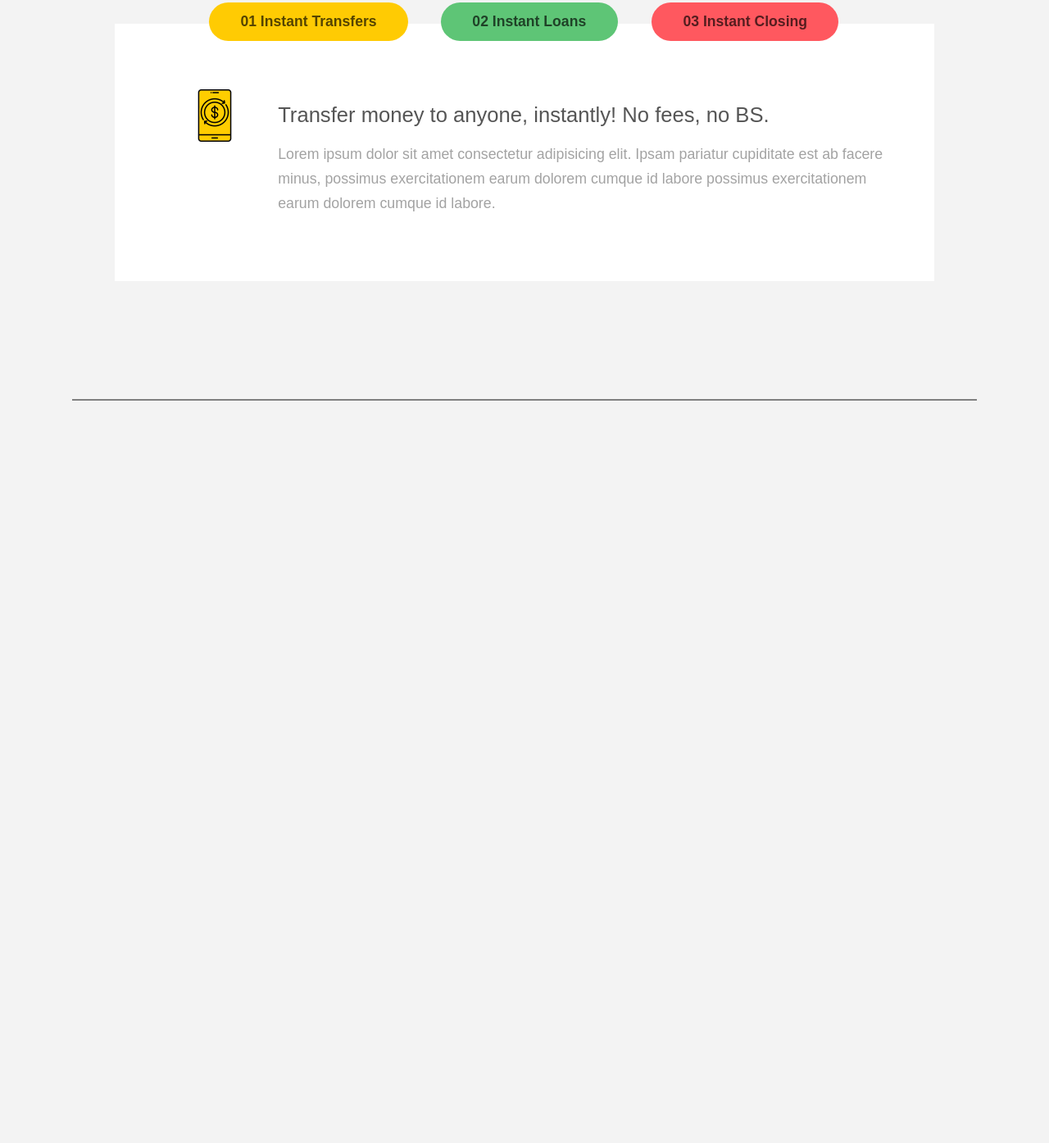
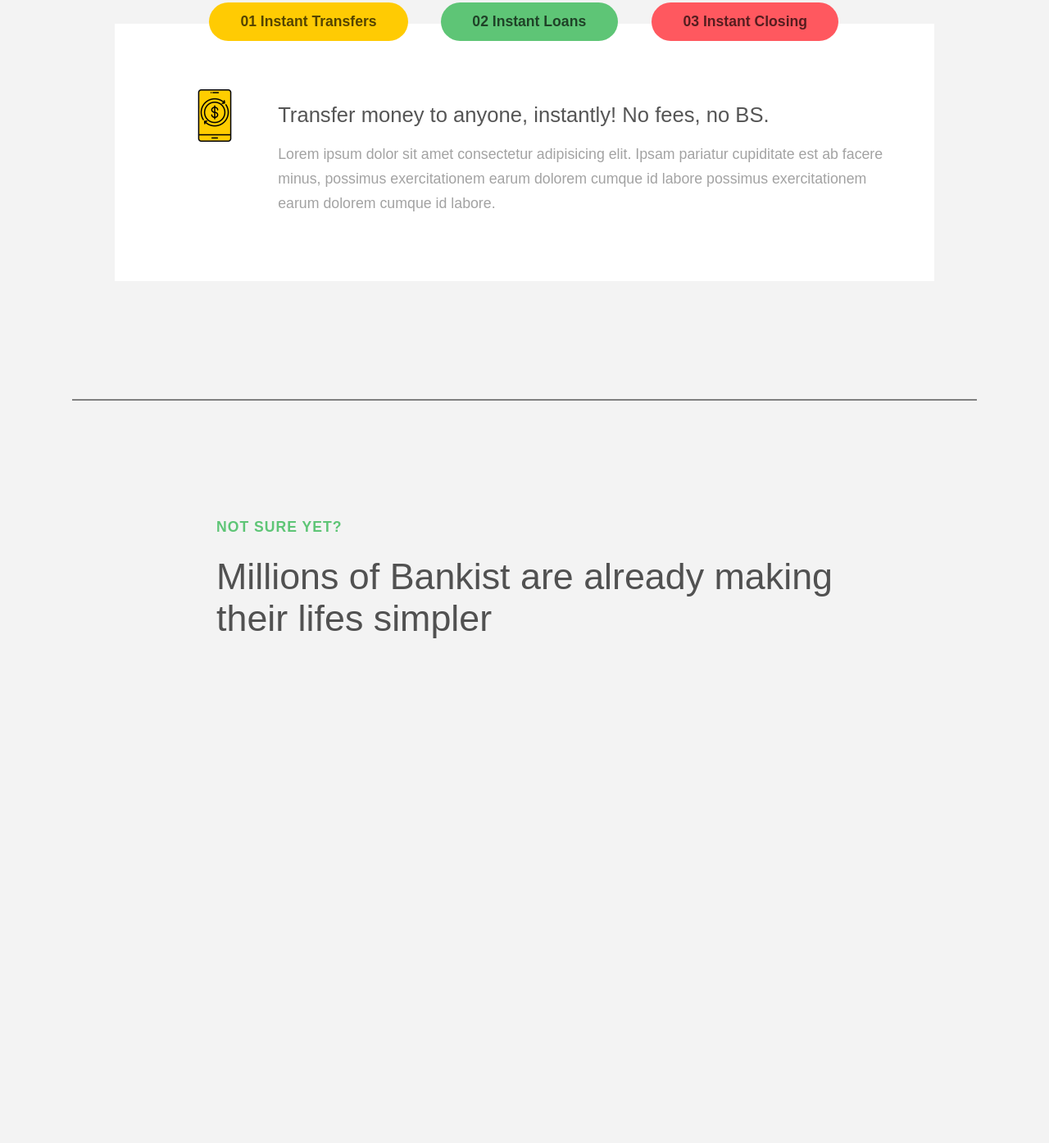
Before and after one commit to EvilxDhron/Project_Phoenix_JS, a plain HTML site: page Projects/05_Bankist_Website/index.html in a window 1280 px wide. Shown: the part 2689-4084 px from the top of the page at 82% size. Before the commit the page ends 3178 px from the top, so only its background shows below. Drawn offline with Linux system fonts and the light colour scheme.

Commit message:
Projects - Bankist_Website Section-4 in-progress

```diff
--- a/Projects/05_Bankist_Website/index.html
+++ b/Projects/05_Bankist_Website/index.html
@@ -101,7 +101,6 @@
 
       <section id="section_2" aria-labelledby="sec2_title">
         <div class="sec2_container">
-
           <div class="sec2_header">
             <h6 id="sec2_title">Features</h6>
             <h2 class="sec2_description">
@@ -110,42 +109,70 @@
             </h2>
           </div>
 
-          <img class="sec2_images digital_img" src="./images/digital-lazy.jpg" alt="Digital Image" />
+          <img
+            class="sec2_images digital_img"
+            src="./images/digital-lazy.jpg"
+            alt="Digital Image"
+          />
           <div class="digital_card sec2_cards">
             <div class="sec2_digitalIcon sec2_cards_icons">
               <img src="./images/pc.png" />
             </div>
-            <h5 class="digital_card_title sec2_cards_title">100% Digital Bank</h5>
-            <p class="digital_card_description sec2_cards_description">Lorem ipsum, dolor sit amet consectetur adipisicing elit. Officia nostrum, sed iusto adipisci est nulla saepe possimus recusandae.</p>
+            <h5 class="digital_card_title sec2_cards_title">
+              100% Digital Bank
+            </h5>
+            <p class="digital_card_description sec2_cards_description">
+              Lorem ipsum, dolor sit amet consectetur adipisicing elit. Officia
+              nostrum, sed iusto adipisci est nulla saepe possimus recusandae.
+            </p>
           </div>
 
-          <img class="sec2_images grow_img" src="./images/grow-lazy.jpg" alt="Grow Image" />
+          <img
+            class="sec2_images grow_img"
+            src="./images/grow-lazy.jpg"
+            alt="Grow Image"
+          />
           <div class="grow_card sec2_cards">
             <div class="sec2_growIcon sec2_cards_icons">
-              <img src="./images/growth.png"/>
+              <img src="./images/growth.png" />
             </div>
-            <h5 class="grow_card_title sec2_cards_title">Watch your money grow</h5>
-            <p class="grow_card_description sec2_cards_description">Lorem ipsum, dolor sit amet consectetur adipisicing elit. Officia nostrum, sed iusto adipisci est nulla saepe possimus recusandae.</p>
+            <h5 class="grow_card_title sec2_cards_title">
+              Watch your money grow
+            </h5>
+            <p class="grow_card_description sec2_cards_description">
+              Lorem ipsum, dolor sit amet consectetur adipisicing elit. Officia
+              nostrum, sed iusto adipisci est nulla saepe possimus recusandae.
+            </p>
           </div>
 
-          <img class="sec2_images debitCard_img" src="./images/card-lazy.jpg" alt="DebitCard Image" />
+          <img
+            class="sec2_images debitCard_img"
+            src="./images/card-lazy.jpg"
+            alt="DebitCard Image"
+          />
           <div class="debitCard_card sec2_cards">
             <div class="sec2_debitCardIcon sec2_cards_icons">
               <img src="./images/credit-card.png" />
             </div>
-            <h5 class="debitCard_card_title sec2_cards_title">Free debit card included</h5>
-            <p class="debitCard_card_description sec2_cards_description">Lorem ipsum, dolor sit amet consectetur adipisicing elit. Officia nostrum, sed iusto adipisci est nulla saepe possimus recusandae.</p>
+            <h5 class="debitCard_card_title sec2_cards_title">
+              Free debit card included
+            </h5>
+            <p class="debitCard_card_description sec2_cards_description">
+              Lorem ipsum, dolor sit amet consectetur adipisicing elit. Officia
+              nostrum, sed iusto adipisci est nulla saepe possimus recusandae.
+            </p>
           </div>
-
         </div>
       </section>
 
       <section id="section_3" aria-labelledby="sec3_title">
         <div class="sec3_container">
-
           <div class="sec3_header">
             <h6 id="sec3_title">Operations</h6>
-            <h2 class="sec3_description">Everything as simple as possible, but <br> no simpler.</h2>
+            <h2 class="sec3_description">
+              Everything as simple as possible, but <br />
+              no simpler.
+            </h2>
           </div>
 
           <div class="sec3_operations">
@@ -157,27 +184,59 @@
 
             <div class="operations_content operations_content_active">
               <img class="op_content_imgs" src="./images/mobile-transfer.png" />
-              <h3 class="op_content_title">Transfer money to anyone, instantly! No fees, no BS.</h3>
-              <p class="op_content_description">Lorem ipsum dolor sit amet consectetur adipisicing elit. Ipsam pariatur cupiditate est ab facere minus, possimus exercitationem earum dolorem cumque id labore possimus exercitationem earum dolorem cumque id labore.</p>
+              <h3 class="op_content_title">
+                Transfer money to anyone, instantly! No fees, no BS.
+              </h3>
+              <p class="op_content_description">
+                Lorem ipsum dolor sit amet consectetur adipisicing elit. Ipsam
+                pariatur cupiditate est ab facere minus, possimus exercitationem
+                earum dolorem cumque id labore possimus exercitationem earum
+                dolorem cumque id labore.
+              </p>
             </div>
 
             <div class="operations_content">
               <img class="op_content_imgs" src="./images/bank-transfer.png" />
-              <h3 class="op_content_title">Transfer money to anyone, instantly! No fees, no BS.</h3>
-              <p class="op_content_description">Lorem ipsum dolor sit amet consectetur adipisicing elit. Ipsam pariatur cupiditate est ab facere minus, possimus exercitationem earum dolorem cumque id labore possimus exercitationem earum dolorem cumque id labore.</p>
+              <h3 class="op_content_title">
+                Transfer money to anyone, instantly! No fees, no BS.
+              </h3>
+              <p class="op_content_description">
+                Lorem ipsum dolor sit amet consectetur adipisicing elit. Ipsam
+                pariatur cupiditate est ab facere minus, possimus exercitationem
+                earum dolorem cumque id labore possimus exercitationem earum
+                dolorem cumque id labore.
+              </p>
             </div>
 
             <div class="operations_content">
               <img class="op_content_imgs" src="./images/user.png" />
-              <h3 class="op_content_title">Transfer money to anyone, instantly! No fees, no BS.</h3>
-              <p class="op_content_description">Lorem ipsum dolor sit amet consectetur adipisicing elit. Ipsam pariatur cupiditate est ab facere minus, possimus exercitationem earum dolorem cumque id labore possimus exercitationem earum dolorem cumque id labore.</p>
+              <h3 class="op_content_title">
+                Transfer money to anyone, instantly! No fees, no BS.
+              </h3>
+              <p class="op_content_description">
+                Lorem ipsum dolor sit amet consectetur adipisicing elit. Ipsam
+                pariatur cupiditate est ab facere minus, possimus exercitationem
+                earum dolorem cumque id labore possimus exercitationem earum
+                dolorem cumque id labore.
+              </p>
             </div>
-
           </div>
-
         </div>
       </section>
 
+      <section id="section_4" aria-labelledby="sec4_title">
+        <div class="sec4_container">
+          <div class="sec4_header">
+            <h6 id="sec4_title">Not sure yet?</h6>
+            <h2 class="sec4_description">
+              Millions of Bankist are already making <br />
+              their lifes simpler
+            </h2>
+          </div>
+
+          <div class="sec4_slider"></div>
+        </div>
+      </section>
     </main>
 
     <script src="script.js"></script>
--- a/Projects/05_Bankist_Website/style.css
+++ b/Projects/05_Bankist_Website/style.css
@@ -396,7 +396,7 @@ input {
     }
   }
 
-  .operations_content{
+  .operations_content {
     display: none;
   }
 
@@ -425,6 +425,49 @@ input {
     }
   }
 }
+
+#section_4 {
+  width: 100%;
+  padding: 9rem 0;
+  color: var(--color-text);
+  border-bottom: 2px solid grey;
+}
+
+#section_4 .sec4_container {
+  width: min(100%, 1200px);
+  display: grid;
+  grid-template-columns: 1fr;
+  place-items: center;
+  gap: 7rem;
+  margin-inline: auto;
+}
+
+#section_4 .sec4_container .sec4_header {
+
+  #sec4_title {
+    font-size: 1.1rem;
+    text-transform: uppercase;
+    color: var(--color-primary);
+    letter-spacing: 1px;
+    margin-bottom: 1.5rem;
+  }
+
+  .sec4_description {
+    font-size: 2.8rem;
+    font-weight: 500;
+  }
+}
+
+#section_4 .sec4_container .sec4_slider{
+  width: 1000px;
+  height: 500px;
+}
+
+
+
+
+
+
 
 /* =========================
   Mobile-Responsive
```
